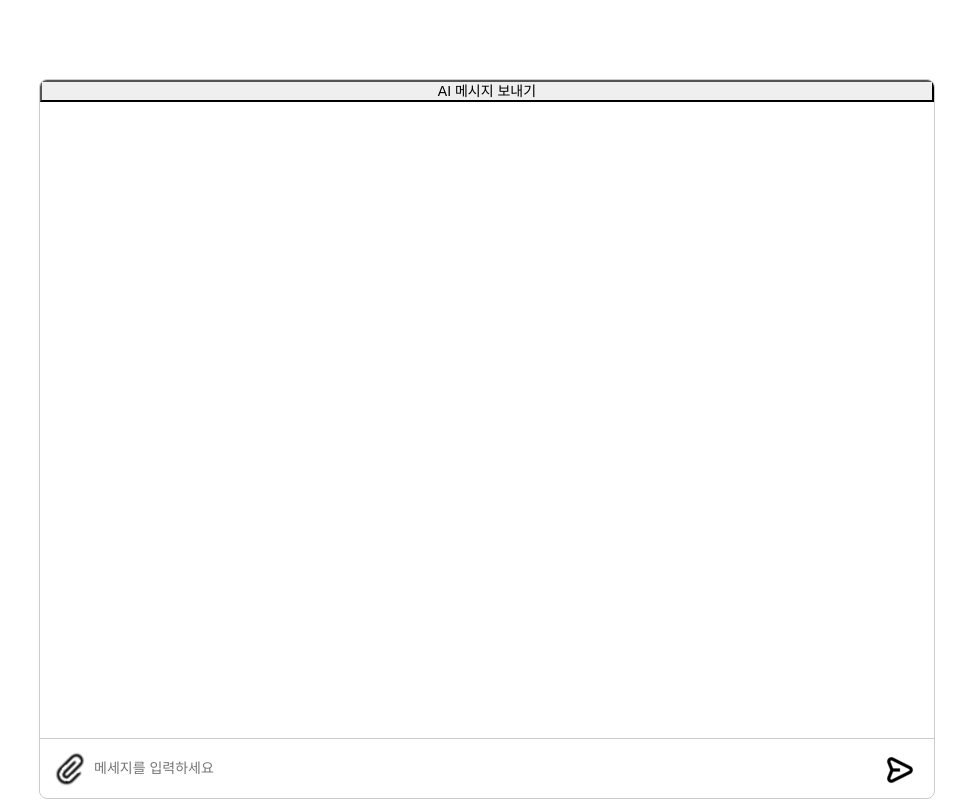
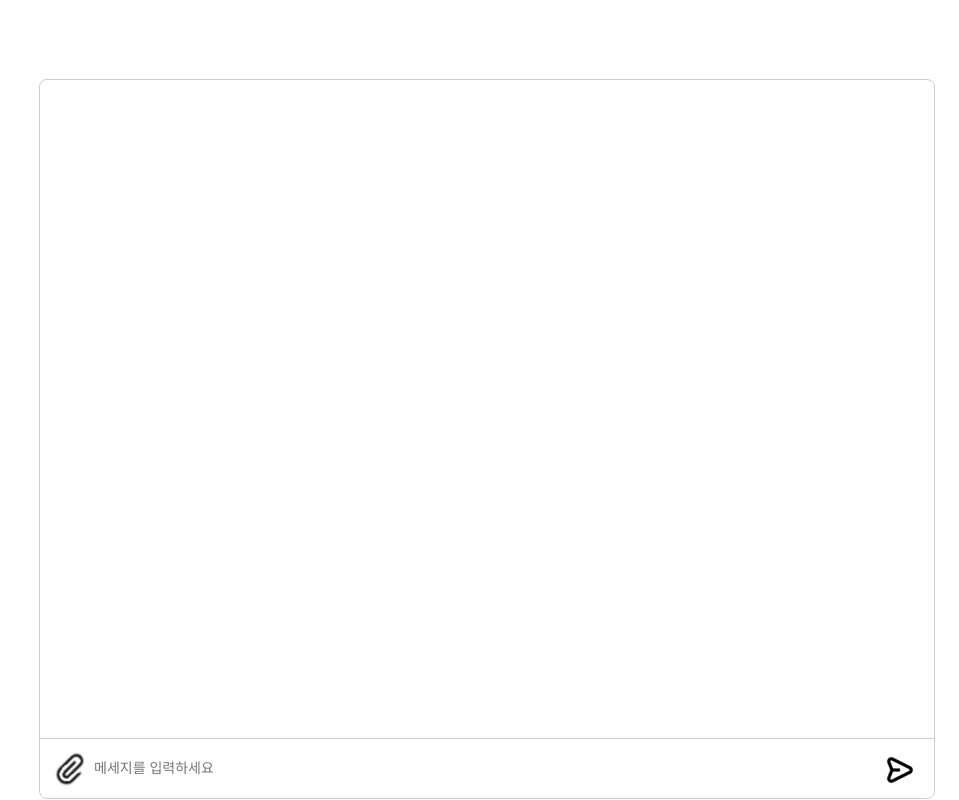
Before and after one commit to subsub97/CapStone_23-2, a Next.js app in the folder quota/: page /chat in a window 1280 px wide. Shown: the whole page, without its empty margins (321-1280 px from the left). Built offline with nearby package versions, Linux system fonts and the light colour scheme; a web font is replaced by a local one.

Commit message:
front
front

```diff
--- a/quota/pages/chat.js
+++ b/quota/pages/chat.js
@@ -25,6 +25,7 @@ function Chat() {
             },
           }
         );
+        setNewMessage("");
 
         if (response.status === 200) {
           setMessages([
@@ -32,7 +33,6 @@ function Chat() {
             { content: newMessage, sender: "user" },
             { content: response.data.message, sender: "AI" },
           ]);
-          setNewMessage("");
         } else {
           console.log("서버에서 응답이 올바르지 않습니다.");
         }
@@ -115,15 +115,9 @@ function Chat() {
     }
   };
 
-  const handleSendAIMessage = () => {
-    const aiMessage = "더치트 \n gd ";
-    setMessages([...messages, { content: aiMessage, sender: "AI" }]);
-  };
-
   return (
     <div className={styles.parentContainer}>
       <div className={styles.chatContainer}>
-        <button onClick={handleSendAIMessage}>AI 메시지 보내기</button>
         <div className={styles.chatMessages} ref={chatMessagesRef}>
           {messages.map((message, index) => (
             <div
```
